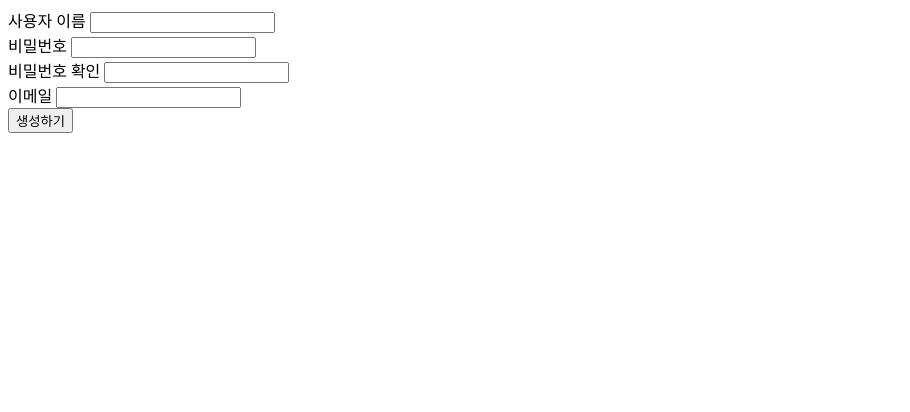
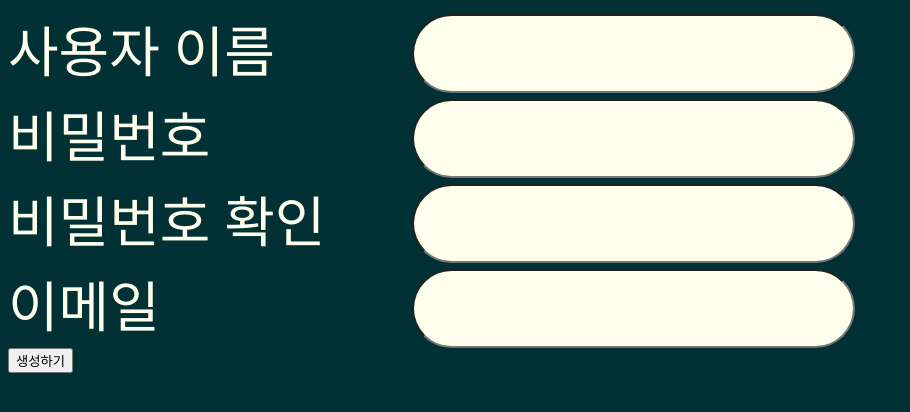
Before and after one commit to JiwonHwang01/Letters_project, a Django app: template accounts/templates/accounts/signup.html in a window 1280 px wide. Shown: the top 412 px of the page, without its empty margins (0-910 px from the left). Run offline with Django 4.2, Linux system fonts and the light colour scheme; the template is opened without the code that fills it, so the values that code supplies are empty; some web fonts are replaced.

Commit message:
[templates]

```diff
--- a/accounts/templates/accounts/signup.html
+++ b/accounts/templates/accounts/signup.html
@@ -1,27 +1,32 @@
-
+{% extends "accounts_base.html" %}
 {% block content %}
+<style>
+    .signup-label{
+        width: 400px;
+    }
+</style>
 <div class="container my-3">
     <form method="post" action="{% url 'signup' %}">
         {% csrf_token %}
 
         <div class="mb-3">
-            <label for="username">사용자 이름</label>
-            <input type="text" class="form-control" name="username" id="username"
+            <label for="username" class="signup-label">사용자 이름</label>
+            <input type="text" class="textbox" name="username" id="username"
                    value="{{ form.username.value|default_if_none:'' }}">
         </div>
         <div class="mb-3">
-            <label for="password1">비밀번호</label>
-            <input type="password" class="form-control" name="password1" id="password1"
+            <label for="password1" class="signup-label">비밀번호</label>
+            <input type="password" class="textbox" name="password1" id="password1"
                    value="{{ form.password1.value|default_if_none:'' }}">
         </div>
         <div class="mb-3">
-            <label for="password2">비밀번호 확인</label>
-            <input type="password" class="form-control" name="password2" id="password2"
+            <label for="password2" class="signup-label">비밀번호 확인</label>
+            <input type="password" class="textbox" name="password2" id="password2"
                    value="{{ form.password2.value|default_if_none:'' }}">
         </div>
         <div class="mb-3">
-            <label for="email">이메일</label>
-            <input type="text" class="form-control" name="email" id="email"
+            <label for="email" class="signup-label">이메일</label>
+            <input type="text" class="textbox" name="email" id="email"
                    value="{{ form.email.value|default_if_none:'' }}">
         </div>
         {{ form.non_field_errors }}
--- a/accounts/templates/accounts_base.html
+++ b/accounts/templates/accounts_base.html
@@ -7,13 +7,23 @@
             body{
                 background: #013134;
             }
-            .hanna_font{
+            label{
+                color: #FDFFEC;
                 font-family: 'hanna';
                 font-size: 55px;
                 font-style: normal;
                 font-weight: 400;
                 line-height: normal;
-
+                display: inline-block;
+            }
+            .textbox{
+                width: 399px;
+                height: 35px;
+                border-radius: 135.5px;
+                background-color: #FDFFEC;
+                font-size: 55px;
+                font-family: 'hanna';
+                padding: 20px;
             }
         </style>
     </head>
--- a/letters/templates/letters/my_page.html
+++ b/letters/templates/letters/my_page.html
@@ -12,7 +12,9 @@
             .board {
                 width: 100%
             }
-
+            .odd_bgcolor{
+                background-color:green;
+            }
             .even_bgcolor {
                 background-color:#e8efff;
             }
@@ -38,7 +40,7 @@
                 {% for data in letter_list %}
                     {% if data.user == username %}
 
-                    <tr class="{% if forloop.counter|divisibleby:2 %}even_bgcolor{% endif %}">
+                    <tr class="{% if forloop.counter|divisibleby:2 %}even_bgcolor{%else%}odd_bgcolor{% endif %}">
                         <td style="text-align:center;">{{ forloop.counter }}</td>
 
                         <td>
```
Also changed, not shown: accounts/templates/accounts/login.html (+20 -36 lines), letters/templates/base.html (+28 -3 lines), letters/templates/letters/index.html (+14 -3 lines), db.sqlite3.
